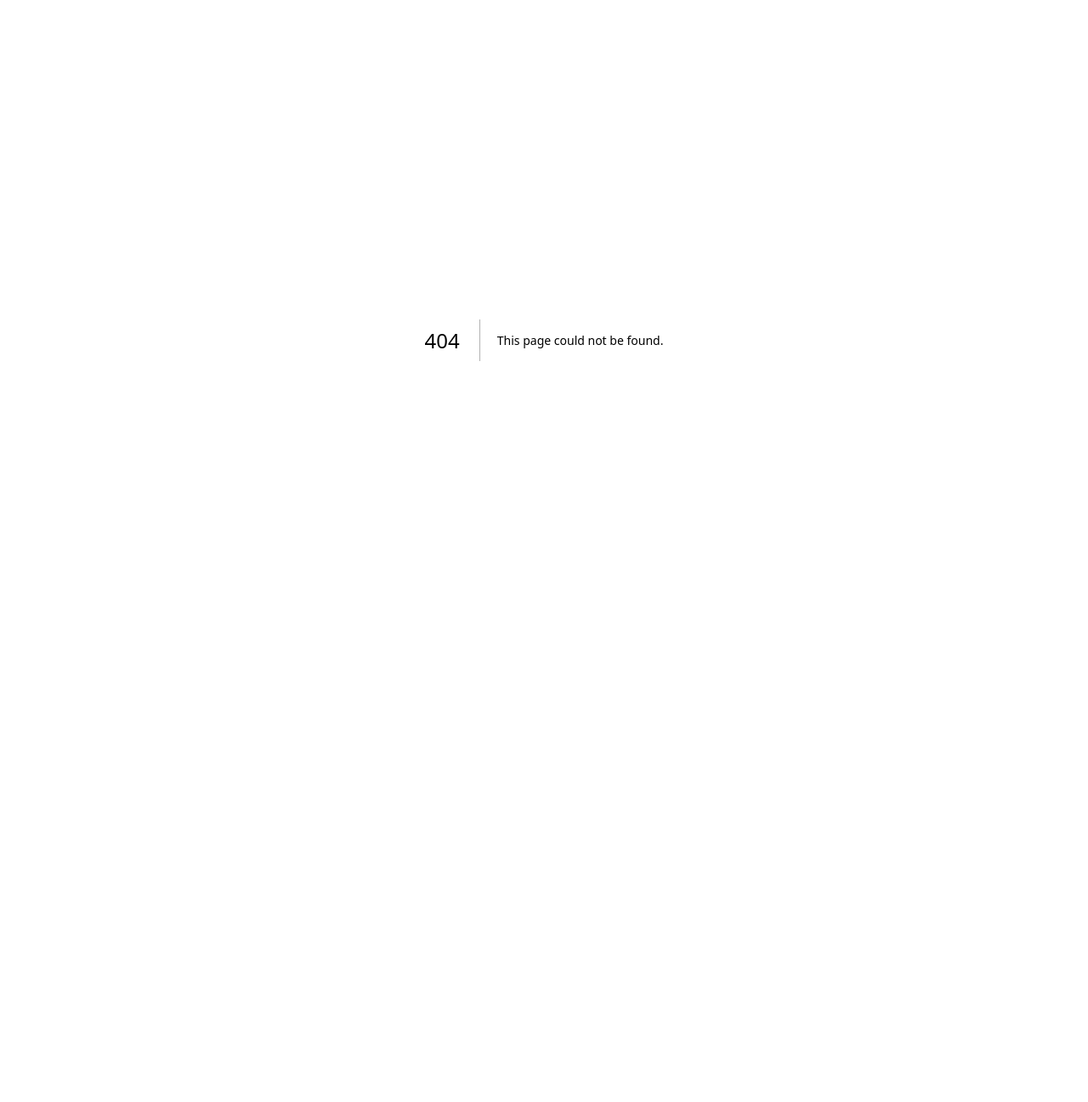
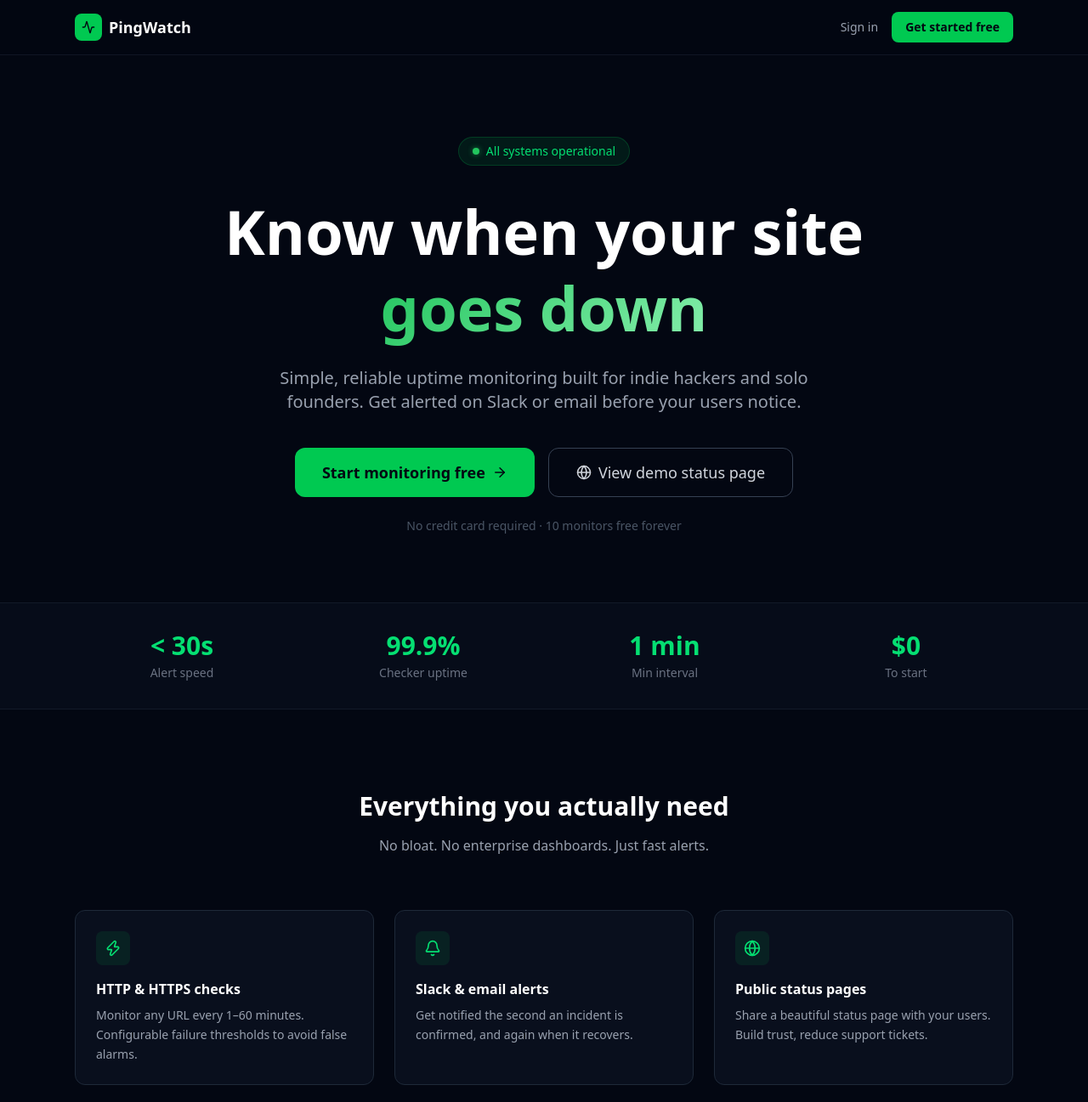
Before and after one commit to aryan-nirmal/23-for-23, a Next.js app in the folder uptime-monitor-09/: page / in a window 1280 px wide. Before the commit this address had no page. Shown: the top 1297 px of the page at 85% size. Before the commit the page ends 800 px from the top, so only its background shows below. Built offline with nearby package versions, Linux system fonts and the light colour scheme.

Commit message:
feat(proj-09): build landing page marketing hero

```diff
--- /dev/null
+++ b/uptime-monitor-09/src/app/page.tsx
@@ -0,0 +1,218 @@
+import Link from 'next/link'
+import { Activity, Bell, Globe, Shield, Zap, CheckCircle, ArrowRight, ExternalLink } from 'lucide-react'
+
+export default function HomePage() {
+  return (
+    <div className="min-h-screen bg-gray-950">
+      {/* Nav */}
+      <nav className="border-b border-gray-800/50 bg-gray-950/80 backdrop-blur-sm sticky top-0 z-50">
+        <div className="max-w-6xl mx-auto px-6 h-16 flex items-center justify-between">
+          <div className="flex items-center gap-2">
+            <div className="w-8 h-8 bg-green-500 rounded-lg flex items-center justify-center">
+              <Activity size={16} className="text-gray-950" />
+            </div>
+            <span className="font-bold text-lg text-white">PingWatch</span>
+          </div>
+          <div className="flex items-center gap-4">
+            <Link href="/auth/login" className="text-gray-400 hover:text-white text-sm transition-colors">
+              Sign in
+            </Link>
+            <Link
+              href="/auth/signup"
+              className="bg-green-500 hover:bg-green-400 text-gray-950 font-semibold px-4 py-2 rounded-lg text-sm transition-colors"
+            >
+              Get started free
+            </Link>
+          </div>
+        </div>
+      </nav>
+
+      {/* Hero */}
+      <section className="max-w-6xl mx-auto px-6 pt-24 pb-20 text-center">
+        <div className="inline-flex items-center gap-2 bg-green-500/10 border border-green-500/20 text-green-400 px-4 py-1.5 rounded-full text-sm mb-8">
+          <span className="status-dot up" />
+          All systems operational
+        </div>
+        <h1 className="text-5xl md:text-7xl font-extrabold text-white mb-6 leading-tight">
+          Know when your site<br />
+          <span className="gradient-text">goes down</span>
+        </h1>
+        <p className="text-xl text-gray-400 max-w-2xl mx-auto mb-10">
+          Simple, reliable uptime monitoring built for indie hackers and solo founders.
+          Get alerted on Slack or email before your users notice.
+        </p>
+        <div className="flex flex-col sm:flex-row gap-4 justify-center">
+          <Link
+            href="/auth/signup"
+            className="bg-green-500 hover:bg-green-400 text-gray-950 font-semibold px-8 py-3.5 rounded-xl text-lg flex items-center justify-center gap-2 transition-all hover:shadow-lg hover:shadow-green-500/20"
+          >
+            Start monitoring free
+            <ArrowRight size={18} />
+          </Link>
+          <Link
+            href="/status/demo"
+            className="border border-gray-700 hover:border-gray-600 text-gray-300 px-8 py-3.5 rounded-xl text-lg flex items-center justify-center gap-2 transition-colors"
+          >
+            <Globe size={18} />
+            View demo status page
+          </Link>
+        </div>
+        <p className="text-gray-600 text-sm mt-6">No credit card required · 10 monitors free forever</p>
+      </section>
+
+      {/* Stats bar */}
+      <section className="border-y border-gray-800/50 bg-gray-900/30">
+        <div className="max-w-6xl mx-auto px-6 py-8 grid grid-cols-2 md:grid-cols-4 gap-8 text-center">
+          {[
+            { val: '< 30s', label: 'Alert speed' },
+            { val: '99.9%', label: 'Checker uptime' },
+            { val: '1 min', label: 'Min interval' },
+            { val: '$0', label: 'To start' },
+          ].map((s) => (
+            <div key={s.label}>
+              <div className="text-3xl font-bold text-green-400">{s.val}</div>
+              <div className="text-gray-500 text-sm mt-1">{s.label}</div>
+            </div>
+          ))}
+        </div>
+      </section>
+
+      {/* Features */}
+      <section className="max-w-6xl mx-auto px-6 py-24">
+        <h2 className="text-3xl font-bold text-white text-center mb-4">Everything you actually need</h2>
+        <p className="text-gray-400 text-center mb-16">No bloat. No enterprise dashboards. Just fast alerts.</p>
+        <div className="grid md:grid-cols-3 gap-6">
+          {[
+            {
+              icon: Zap,
+              title: 'HTTP & HTTPS checks',
+              desc: 'Monitor any URL every 1–60 minutes. Configurable failure thresholds to avoid false alarms.',
+            },
+            {
+              icon: Bell,
+              title: 'Slack & email alerts',
+              desc: 'Get notified the second an incident is confirmed, and again when it recovers.',
+            },
+            {
+              icon: Globe,
+              title: 'Public status pages',
+              desc: 'Share a beautiful status page with your users. Build trust, reduce support tickets.',
+            },
+            {
+              icon: Shield,
+              title: 'SSL expiry monitoring',
+              desc: 'Get warned 30 days before your SSL certificate expires. Never get caught out.',
+            },
+            {
+              icon: Activity,
+              title: '30-day uptime history',
+              desc: 'View response times and availability trends. Prove your SLA to clients.',
+            },
+            {
+              icon: CheckCircle,
+              title: 'Incident timeline',
+              desc: 'Every outage is recorded with start time, duration, and resolution notes.',
+            },
+          ].map((f) => (
+            <div
+              key={f.title}
+              className="monitor-card bg-gray-900/50 border border-gray-800 rounded-xl p-6"
+            >
+              <div className="w-10 h-10 bg-green-500/10 rounded-lg flex items-center justify-center mb-4">
+                <f.icon size={20} className="text-green-400" />
+              </div>
+              <h3 className="font-semibold text-white mb-2">{f.title}</h3>
+              <p className="text-gray-400 text-sm leading-relaxed">{f.desc}</p>
+            </div>
+          ))}
+        </div>
+      </section>
+
+      {/* Pricing */}
+      <section className="max-w-6xl mx-auto px-6 pb-24">
+        <h2 className="text-3xl font-bold text-white text-center mb-4">Simple pricing</h2>
+        <p className="text-gray-400 text-center mb-16">Start free. Upgrade when you grow.</p>
+        <div className="grid md:grid-cols-3 gap-6">
+          {[
+            {
+              name: 'Hobby',
+              price: '$0',
+              period: 'forever',
+              features: ['10 monitors', '5-min interval', 'Email alerts', '7-day history'],
+              cta: 'Get started',
+              highlight: false,
+            },
+            {
+              name: 'Growth',
+              price: '$9',
+              period: '/month',
+              features: ['30 monitors', '1-min interval', 'Slack + email', 'Public status page', '30-day history', 'SSL monitoring'],
+              cta: 'Start free trial',
+              highlight: true,
+            },
+            {
+              name: 'Agency',
+              price: '$29',
+              period: '/month',
+              features: ['Unlimited monitors', 'Client workspaces', 'White-label status pages', 'Priority support'],
+              cta: 'Contact us',
+              highlight: false,
+            },
+          ].map((p) => (
+            <div
+              key={p.name}
+              className={`rounded-xl p-6 border ${
+                p.highlight
+                  ? 'border-green-500/50 bg-green-500/5 glow-green'
+                  : 'border-gray-800 bg-gray-900/50'
+              }`}
+            >
+              {p.highlight && (
+                <div className="text-green-400 text-xs font-semibold uppercase tracking-wider mb-3">Most popular</div>
+              )}
+              <div className="text-white font-bold text-xl mb-1">{p.name}</div>
+              <div className="flex items-baseline gap-1 mb-6">
+                <span className="text-4xl font-extrabold text-white">{p.price}</span>
+                <span className="text-gray-500 text-sm">{p.period}</span>
+              </div>
+              <ul className="space-y-2 mb-8">
+                {p.features.map((f) => (
+                  <li key={f} className="flex items-center gap-2 text-gray-300 text-sm">
+                    <CheckCircle size={14} className="text-green-400 flex-shrink-0" />
+                    {f}
+                  </li>
+                ))}
+              </ul>
+              <Link
+                href="/auth/signup"
+                className={`block text-center py-2.5 rounded-lg font-semibold text-sm transition-colors ${
+                  p.highlight
+                    ? 'bg-green-500 hover:bg-green-400 text-gray-950'
+                    : 'border border-gray-700 hover:border-gray-600 text-gray-300'
+                }`}
+              >
+                {p.cta}
+              </Link>
+            </div>
+          ))}
+        </div>
+      </section>
+
+      {/* Footer */}
+      <footer className="border-t border-gray-800/50 py-8">
+        <div className="max-w-6xl mx-auto px-6 flex flex-col md:flex-row items-center justify-between gap-4">
+          <div className="flex items-center gap-2 text-gray-500 text-sm">
+            <Activity size={14} className="text-green-400" />
+            <span>PingWatch © 2025</span>
+          </div>
+          <div className="flex items-center gap-6 text-gray-500 text-sm">
+            <Link href="/status/demo" className="hover:text-white transition-colors">Status</Link>
+            <a href="https://github.com" className="hover:text-white transition-colors flex items-center gap-1">
+              <ExternalLink size={14} /> GitHub
+            </a>
+          </div>
+        </div>
+      </footer>
+    </div>
+  )
+}
```
